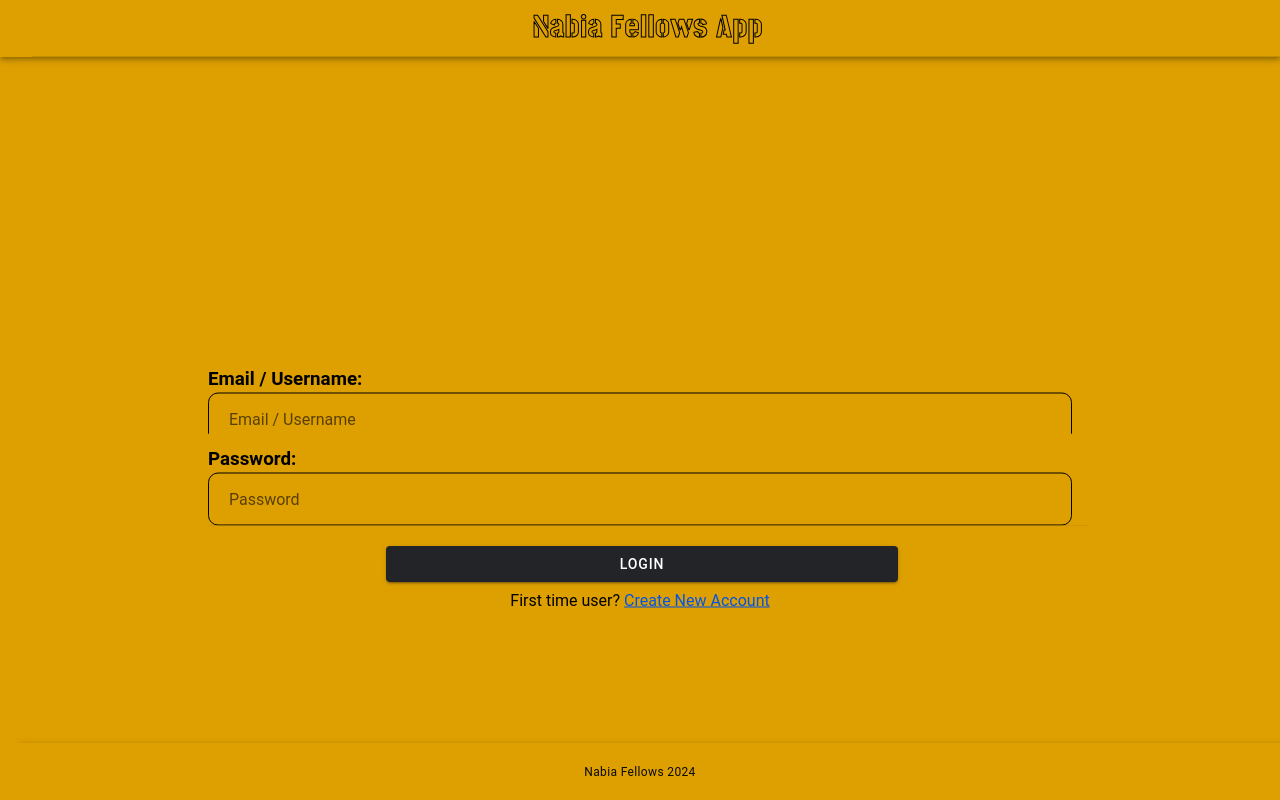
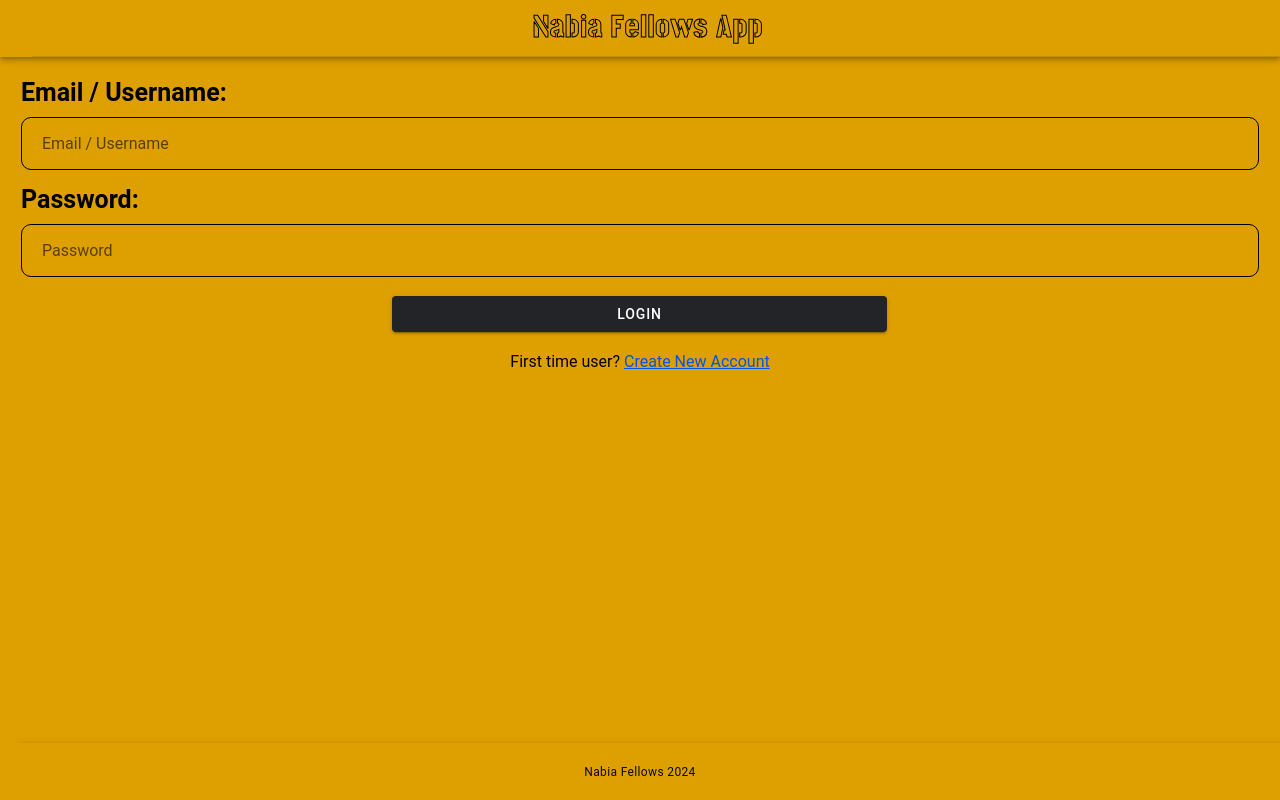
Before and after one commit to elijahbigk77/Nabia-App, a React (Vite) app: page /login in a window 1280 px wide. Built offline with nearby package versions, Linux system fonts and the light colour scheme; no server answers; the database is empty.

Commit message:
Fixed input fields overlapping.Need to center fields in the middle of the  page

```diff
--- a/src/pages/Login.css
+++ b/src/pages/Login.css
@@ -1,21 +1,17 @@
-.login-button{
-    position: absolute;
-    left: 50%;
-    top: 70%;
-    transform: translate(-50%, -50%);
+.login-btn{
     width: 40%;
+    margin-left: 30%;
+
 }
 
-.register-text{
-    position: absolute;
-    left: 50%;
-    top: 73%;
-    transform: translate(-50%, -50%);
+.new-user-text{
+    text-align: center;
 }
 
 .username-field{
     background: transparent;
     position: absolute;
+    padding-bottom: 5%;
     left: 50%;
     top: 50%;
     transform: translate(-50%, -50%);
@@ -35,6 +31,7 @@
 .password-field{
     background: transparent;
     position: absolute;
+    padding-top: 5%;
     left: 50%;
     top: 60%;
     transform: translate(-50%, -50%);
@@ -51,3 +48,11 @@
 .password-label{
     font-size: 14px ;
 }
+
+.username-container{
+    margin-bottom: 15px;
+}
+
+.password-container{
+    margin-bottom: 15px;
+}
--- a/src/pages/Login.tsx
+++ b/src/pages/Login.tsx
@@ -1,4 +1,4 @@
-import { IonBackButton, IonButtons, IonButton, IonContent, IonInput, IonItem, IonLabel, IonPage } from '@ionic/react';
+import { IonBackButton, IonButtons, IonButton, IonContent, IonInput, IonItem, IonLabel, IonPage, IonCol, IonRow } from '@ionic/react';
 import MainHeader from '../components/MainHeader';
 import './Home.css';
 import { useState } from 'react';
@@ -39,18 +39,25 @@ const Login: React.FC = () => {
         <IonPage>
             <Header />
             <IonContent fullscreen className='ion-padding' color='background'>
-                <IonItem className='username-field' color='background'>
-                    <IonLabel style={{ fontSize: '25px', fontWeight: 'bold', color: 'black' }} position="stacked"> Email / Username: </IonLabel>
-                    <IonInput className='ion-padding username-input' placeholder=' Email / Username' onIonChange={(e: any) => setUsername(e.target.value)} />
-                </IonItem>
-                <IonItem className='password-field' color='background'>
-                    <IonLabel style={{ fontSize: '25px', fontWeight: 'bold', color: 'black' }} position="stacked"> Password: </IonLabel>
-                    <IonInput className='ion-padding password-input' type='password' placeholder=' Password' onIonChange={(e: any) => setPassword(e.target.value)} />
-                </IonItem>
-                <IonButton className='login-button' color='dark' onClick={login}>Login</IonButton>
-                <p className='register-text'>
+                <IonRow>
+                    <IonCol size='12'>
+                        <div className='username-container'>
+                            <IonLabel style={{ fontSize: '25px', fontWeight: 'bold', color: 'black' }} position="stacked"> Email / Username: </IonLabel>
+                            <IonInput className='ion-padding username-input' placeholder=' Email / Username' onIonChange={(e: any) => setUsername(e.target.value)} />
+                        </div>
+                        <div className='password-container'>
+                            <IonLabel style={{ fontSize: '25px', fontWeight: 'bold', color: 'black' }} position="stacked"> Password: </IonLabel>
+                            <IonInput className='ion-padding password-input' type='password' placeholder=' Password' onIonChange={(e: any) => setPassword(e.target.value)} />
+                        </div>
+                        <IonButton className='login-btn' color='dark' onClick={login}>Login</IonButton>
+                        <p className='new-user-text'>
                     First time user? <Link to='/register'>Create New Account</Link>
                 </p>
+                    </IonCol>
+
+                </IonRow>
+
+
             </IonContent>
             <Footer />
         </IonPage>
```
